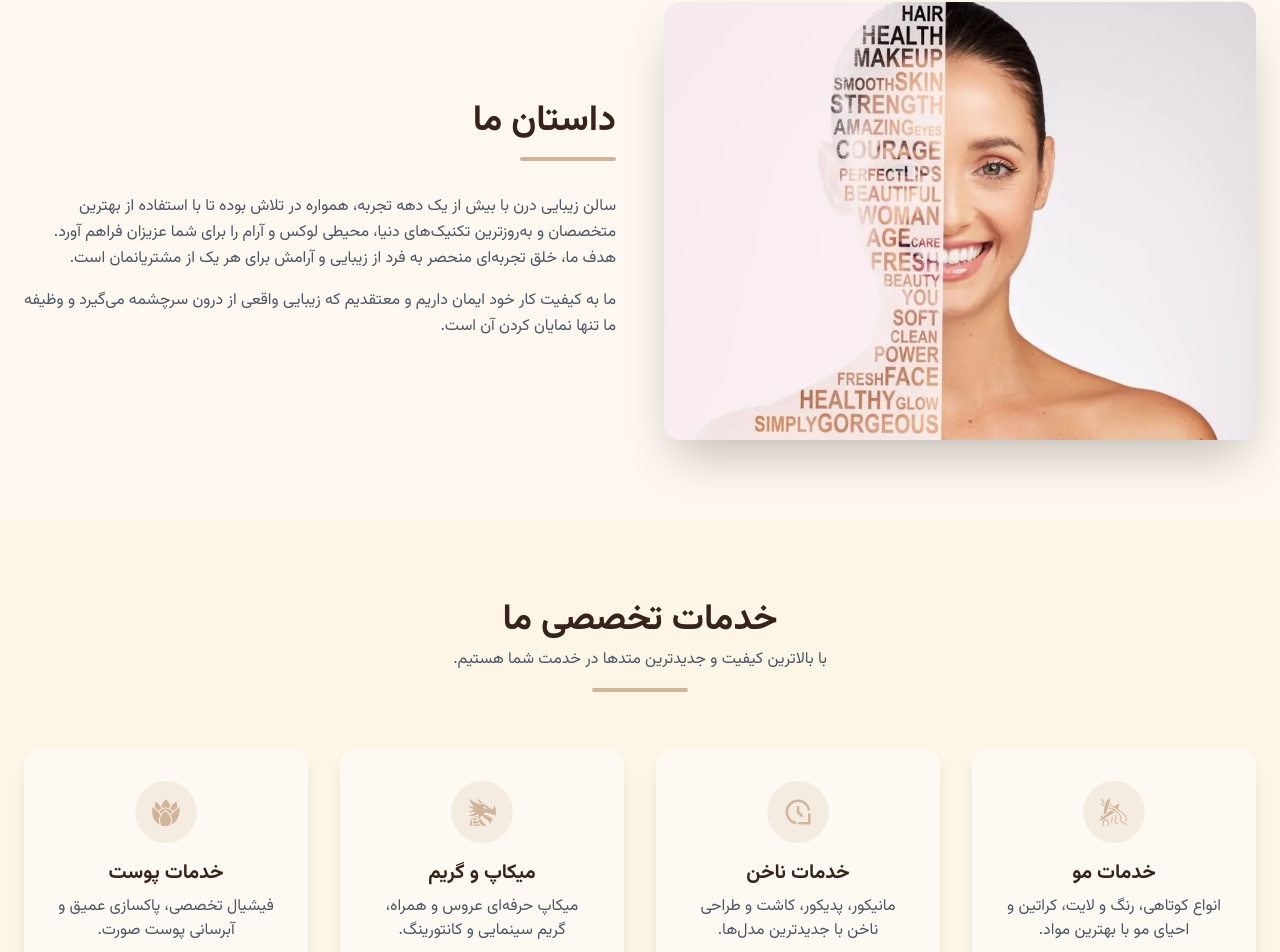
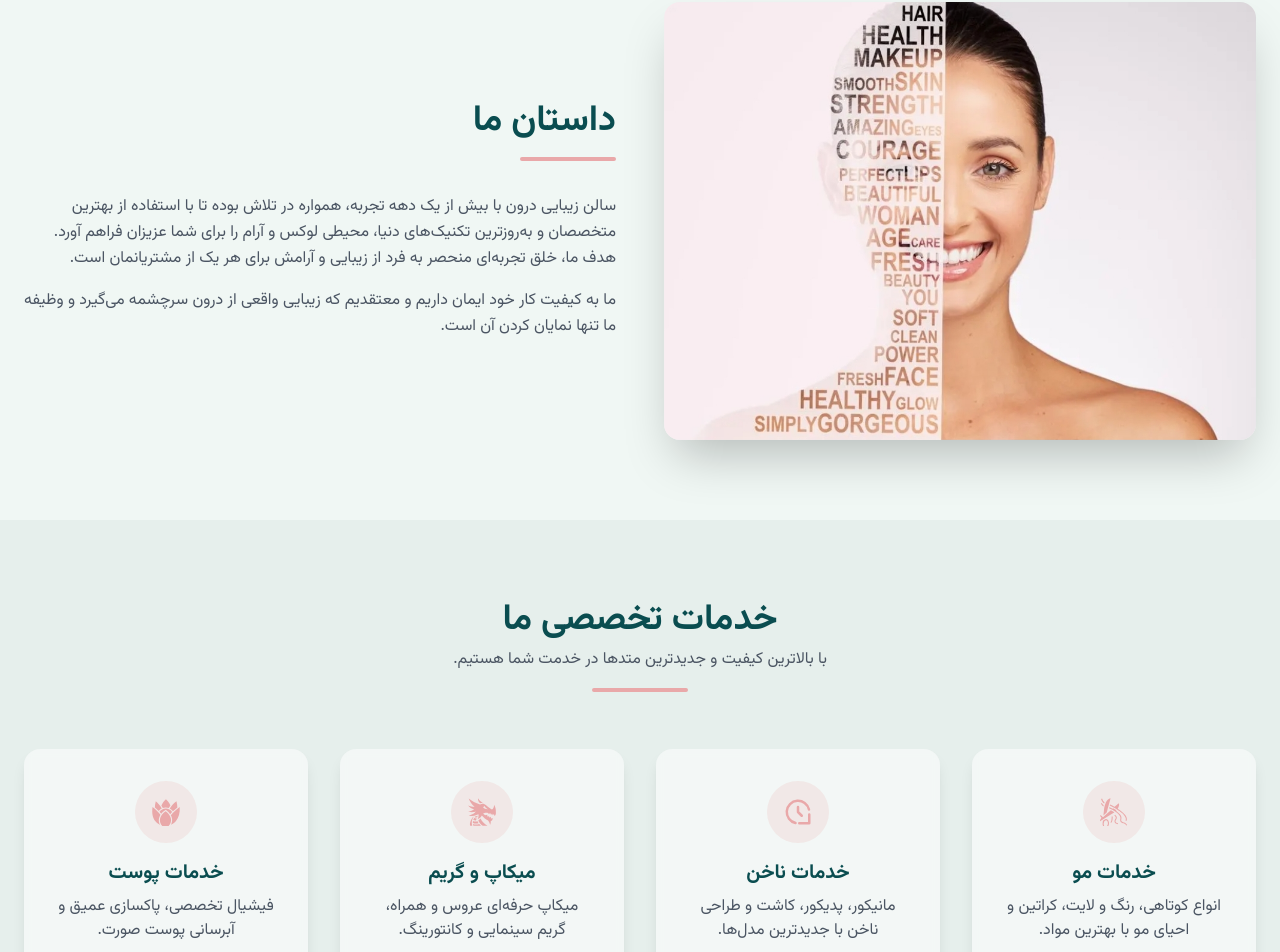
Before and after one commit to AmirMirzapoor/beauty-inside, a Next.js app: page / in a window 1280 px wide. Shown: the part 878-1830 px from the top of the page. Built offline with nearby package versions, Linux system fonts and the light colour scheme.

Commit message:
Change website theme

```diff
--- a/src/app/page.tsx
+++ b/src/app/page.tsx
@@ -9,7 +9,7 @@ export default function Home() {
   return (
     <>
       <Header />
-      <main className="bg-cream-100">
+      <main className="bg-background-light">
         <Hero />
         <About />
         <Services />
--- a/src/components/layout/Footer.tsx
+++ b/src/components/layout/Footer.tsx
@@ -23,12 +23,12 @@ const socialLinks = [
 ];
 
 const Footer: FC = () => (
-  <footer id="contact" className="bg-dark-text text-white pt-16 pb-8">
+  <footer id="contact" className="bg-brand-green text-white pt-16 pb-8">
     <div className="container mx-auto px-6">
       <div className="grid md:grid-cols-3 gap-12 text-center md:text-right"
       >
         <div>
-          <h3 className="text-xl font-bold mb-4 border-b-2 border-gold inline-block pb-2">
+          <h3 className="text-xl font-bold mb-4 border-b-2 border-accent-pink inline-block pb-2">
             سالن زیبای درون
           </h3>
           <p className="text-gray-300">
@@ -39,7 +39,7 @@ const Footer: FC = () => (
               <a
                 key={link.label}
                 href={link.href}
-                className="text-gray-300 hover:text-gold transition-colors"
+                className="text-gray-300 hover:text-accent-pink-light transition-colors"
                 aria-label={link.label}
               >
                 {link.icon}
@@ -48,7 +48,7 @@ const Footer: FC = () => (
           </div>
         </div>
         <div>
-          <h3 className="text-xl font-bold mb-4 border-b-2 border-gold inline-block pb-2">
+          <h3 className="text-xl font-bold mb-4 border-b-2 border-accent-pink inline-block pb-2">
             دسترسی سریع
           </h3>
           <ul className="space-y-2">
@@ -56,7 +56,7 @@ const Footer: FC = () => (
               <li key={`${link.href}-footer`}>
                 <a
                   href={link.href}
-                  className="text-gray-300 hover:text-gold transition-colors"
+                  className="text-gray-300 hover:text-accent-pink-light transition-colors"
                 >
                   {link.label}
                 </a>
@@ -65,28 +65,28 @@ const Footer: FC = () => (
           </ul>
         </div>
         <div>
-          <h3 className="text-xl font-bold mb-4 border-b-2 border-gold inline-block pb-2">
+          <h3 className="text-xl font-bold mb-4 border-b-2 border-accent-pink inline-block pb-2">
             تماس با ما
           </h3>
           <ul className="space-y-3">
             <li className="flex items-center justify-center md:justify-start">
-              <FiMapPin className="ml-2 text-gold" />
+              <FiMapPin className="ml-2 text-accent-pink" />
               <span>تهران، خیابان فرشته، پلاک ۲۴</span>
             </li>
             <li className="flex items-center justify-center md:justify-start">
-              <FiPhone className="ml-2 text-gold" />
+              <FiPhone className="ml-2 text-accent-pink" />
               <a
                 href="tel:02112345678"
-                className="hover:text-gold transition-colors"
+                className="hover:text-accent-pink-light transition-colors"
               >
                 ۰۲۱-۱۲۳۴۵۶۷۸
               </a>
             </li>
             <li className="flex items-center justify-center md:justify-start">
-              <FiMail className="ml-2 text-gold" />
+              <FiMail className="ml-2 text-accent-pink" />
               <a
                 href="mailto:info@darunbeauty.com"
-                className="hover:text-gold transition-colors"
+                className="hover:text-accent-pink-light transition-colors"
               >
                 info@insidebeauty.com
               </a>
--- a/src/components/layout/Header.tsx
+++ b/src/components/layout/Header.tsx
@@ -41,7 +41,7 @@ const Header: FC = () => {
           initial={{ opacity: 0, y: -20 }}
           animate={{ opacity: 1, y: 0 }}
           transition={{ duration: 0.6 }}
-          className="text-2xl font-bold text-dark-text"
+          className="text-2xl font-bold text-brand-green"
         >
           سالن زیبای درون
         </motion.a>
@@ -53,7 +53,7 @@ const Header: FC = () => {
               initial={{ opacity: 0, y: -20 }}
               animate={{ opacity: 1, y: 0 }}
               transition={{ delay: i * 0.1, duration: 0.6 }}
-              className="text-gray-700 hover:text-gold transition-colors duration-300"
+              className="text-gray-700 hover:text-accent-pink transition-colors duration-300"
             >
               {link.label}
             </motion.a>
@@ -61,14 +61,14 @@ const Header: FC = () => {
         </div>
         <a
           href="#contact"
-          className="hidden md:block bg-gold text-white px-6 py-2 rounded-full hover:bg-opacity-90 transition-shadow shadow-md hover:shadow-lg"
+          className="hidden md:block bg-accent-pink text-white px-6 py-2 rounded-full hover:bg-opacity-90 transition-shadow shadow-md hover:shadow-lg"
         >
           رزرو نوبت
         </a>
         <div className="md:hidden">
           <button
             onClick={() => setIsMenuOpen(!isMenuOpen)}
-            className="text-dark-text focus:outline-none"
+            className="text-brand-green focus:outline-none"
             aria-label="Toggle Menu"
           >
             {isMenuOpen ? <FiX size={24} /> : <FiMenu size={24} />}
@@ -96,7 +96,7 @@ const Header: FC = () => {
             <a
               href="#contact"
               onClick={() => setIsMenuOpen(false)}
-              className="inline-block bg-gold text-white px-6 py-2 rounded-full hover:bg-opacity-90 transition-shadow"
+              className="inline-block bg-accent-pink text-white px-6 py-2 rounded-full hover:bg-opacity-90 transition-shadow"
             >
               رزرو نوبت
             </a>
--- a/src/components/sections/About.tsx
+++ b/src/components/sections/About.tsx
@@ -32,12 +32,12 @@ const AboutSection: FC = () => (
         transition={{ duration: 2.5 }}
         className="md:w-1/2 text-center md:text-right"
       >
-        <h2 className="text-3xl md:text-4xl font-bold text-dark-text">
+        <h2 className="text-3xl md:text-4xl font-bold text-brand-green">
           داستان ما
         </h2>
-        <div className="inline-block w-24 h-1 bg-gold mt-4 mb-6 rounded-full ml-auto md:mr-0"></div>
+        <div className="inline-block w-24 h-1 bg-accent-pink mt-4 mb-6 rounded-full ml-auto md:mr-0"></div>
         <p className="text-gray-600 leading-relaxed mb-4">
-          سالن زیبایی درن با بیش از یک دهه تجربه، همواره در تلاش بوده تا با
+          سالن زیبایی درون با بیش از یک دهه تجربه، همواره در تلاش بوده تا با
           استفاده از بهترین متخصصان و به‌روزترین تکنیک‌های دنیا، محیطی لوکس و
           آرام را برای شما عزیزان فراهم آورد. هدف ما، خلق تجربه‌ای منحصر به فرد
           از زیبایی و آرامش برای هر یک از مشتریانمان است.
--- a/src/components/sections/Gallery.tsx
+++ b/src/components/sections/Gallery.tsx
@@ -19,7 +19,7 @@ const galleryImages: GalleryImage[] = [
 ];
 
 const GallerySection: FC = () => (
-  <section id="gallery" className="py-20 bg-cream-200">
+  <section id="gallery" className="py-20 bg-background-section">
     <div className="container mx-auto px-6">
       <SectionTitle
         title="نمونه کارهای ما"
--- a/src/components/sections/Hero.tsx
+++ b/src/components/sections/Hero.tsx
@@ -37,7 +37,7 @@ const HeroSection: FC = () => (
         </motion.p>
         <a
           href="#services"
-          className="mt-8 inline-block bg-gold text-white px-10 py-3 rounded-full text-lg font-semibold
+          className="mt-8 inline-block bg-accent-pink text-white px-10 py-3 rounded-full text-lg font-semibold
           transition-all duration-300 shadow-xl
           hover:bg-opacity-90 hover:shadow-2xl hover:-translate-y-1"
         >
--- a/src/components/sections/Services.tsx
+++ b/src/components/sections/Services.tsx
@@ -22,7 +22,7 @@ const services: Service[] = [
 ];
 
 const ServicesSection: FC = () => (
-  <section id="services" className="py-20 bg-cream-200">
+  <section id="services" className="py-20 bg-background-section">
     <div className="container mx-auto px-6">
       <SectionTitle
         title="خدمات تخصصی ما"
@@ -51,13 +51,13 @@ const ServicesSection: FC = () => (
               className="flex justify-center mb-4"
             >
               <div
-                className="bg-gold/20 text-gold p-4 rounded-full
+                className="bg-accent-pink/20 text-accent-pink p-4 rounded-full
                             transition-colors duration-300
-                            group-hover:bg-gold group-hover:text-white">
+                            group-hover:bg-accent-pink group-hover:text-white">
                 {service.icon}
               </div>
             </div>
-            <h3 className="text-xl font-bold mb-2 text-dark-text">{service.title}</h3>
+            <h3 className="text-xl font-bold mb-2 text-brand-green">{service.title}</h3>
             <p className="text-gray-600">{service.description}</p>
           </motion.div>
         ))}
--- a/src/components/sections/Titles.tsx
+++ b/src/components/sections/Titles.tsx
@@ -16,9 +16,9 @@ const SectionTitle: FC<{ title: string; subtitle: string }> = ({
     transition={{ duration: 0.8 }}
     className="text-center mb-12"
   >
-      <h2 className="text-3xl md:text-4xl font-bold text-dark-text">{title}</h2>
+      <h2 className="text-3xl md:text-4xl font-bold text-brand-green">{title}</h2>
       <p className="text-gray-600 mt-2">{subtitle}</p>
-      <div className="inline-block w-24 h-1 bg-gold mt-4 rounded-full"></div>
+      <div className="inline-block w-24 h-1 bg-accent-pink mt-4 rounded-full"></div>
   </motion.div>
 );
 
--- a/tailwind.config.mjs
+++ b/tailwind.config.mjs
@@ -7,23 +7,25 @@ const config = {
   ],
   theme: {
     extend: {
-      // Custom color palette for the salon theme
+      fontFamily: {
+        vazir: ['var(--font-vazir)'],
+      },
       colors: {
-        "brand-primary": "#A0522D", // Sienna
-        "brand-secondary": "#D2B48C", // Tan
-        cream: {
-          100: "#FFF8F0",
-          200: "#FDF5E6",
+        // تعریف سیستم رنگی جدید
+        'brand-green': {
+          DEFAULT: '#0A4D50', // سبز اصلی برند
+          dark: '#031E20',    // برای متن‌ها و فوتر
         },
-        gold: "#D1B59A",
-        "dark-text": "#36241C",
+        'accent-pink': {
+          DEFAULT: '#E9A8A9', // صورتی اصلی برای دکمه‌ها و هایلایت‌ها
+          light: '#F5C7C8', // صورتی روشن‌تر
+        },
+        'background': {
+          light: '#F0F7F4',   // پس‌زمینه اصلی سایت (بسیار روشن با ته‌رنگ سبز)
+          section: '#E6EFEC', // پس‌زمینه بخش‌های مجزا
+        },
+        'accent-yellow': '#F3D582', // زرد ملایم برای جزئیات خاص (در صورت نیاز)
       },
-      // Define font families for easy use with Tailwind utilities
-      fontFamily: {
-        sans: ["Vazirmatn", "sans-serif"],
-        inter: ["var(--font-inter)", "sans-serif"],
-      },
-      // Custom transition for smooth animations
       transitionTimingFunction: {
         "out-expo": "cubic-bezier(0.19, 1, 0.22, 1)",
       },
```
